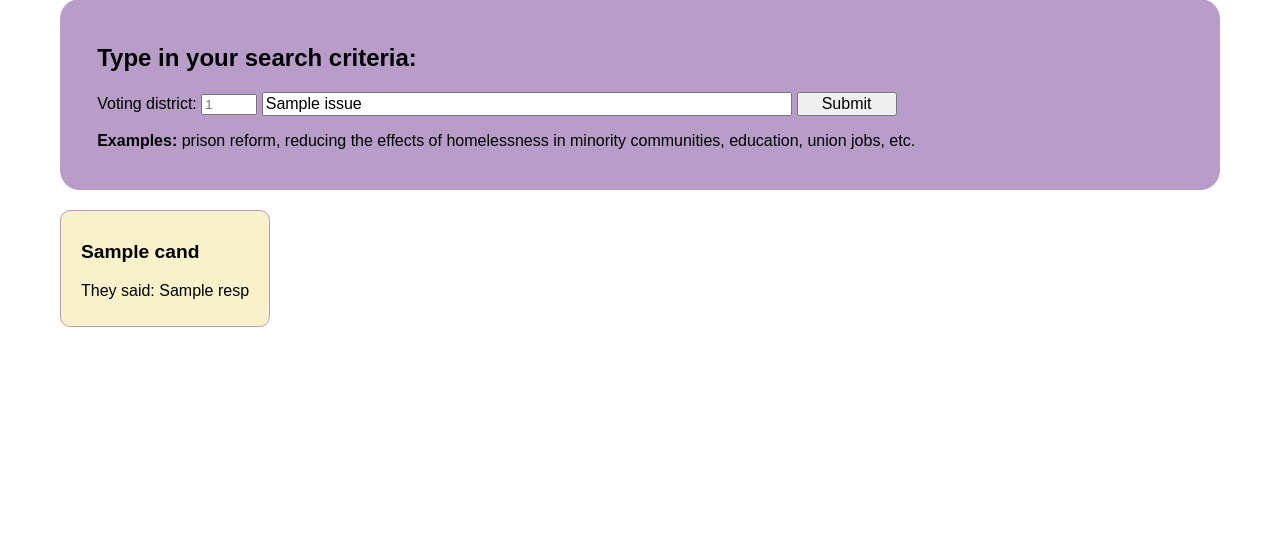
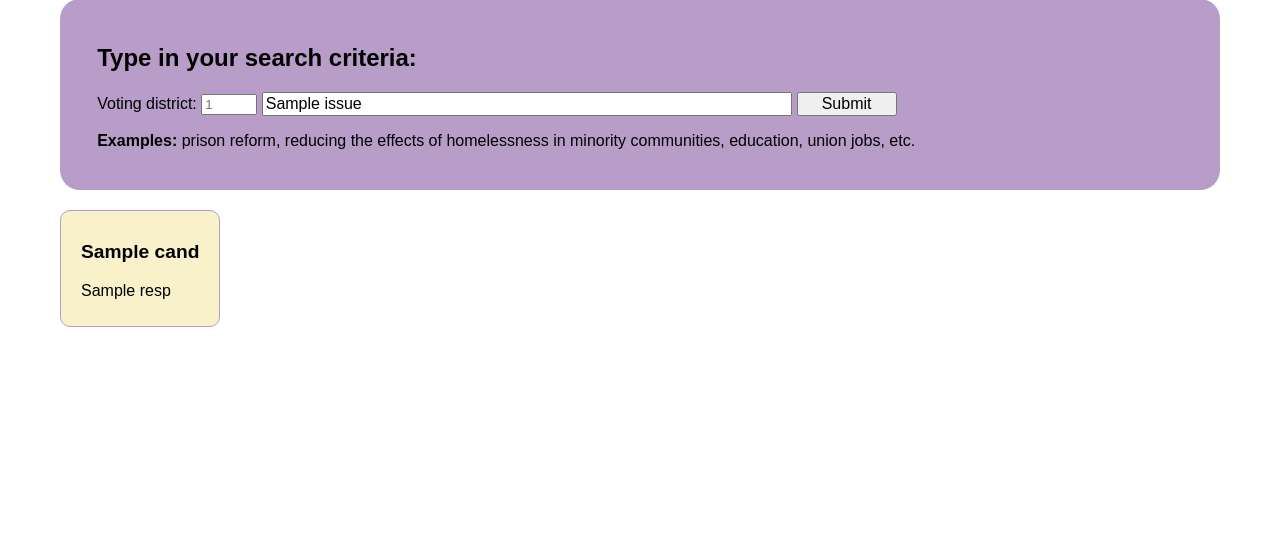
Before and after one commit to Bcsotty/hackathon23, a FastAPI app: template whocan/templates/search.html.jinja in a window 1280 px wide. Shown: the part 156-696 px from the top of the page. Run offline with FastAPI, Linux system fonts and the light colour scheme; the template is opened without the code that fills it: most values are stand-ins (such as "Sample title", 1, 10 or a date in 2020).

Commit message:
Remove flavor text

```diff
--- a/whocan/templates/search.html.jinja
+++ b/whocan/templates/search.html.jinja
@@ -6,7 +6,7 @@
                 {{ cand }}
             </p>
             <p class="prompt">
-                They said: {{ resp }}
+                {{ resp }}
             </p>
         </div>
     {% else %}
```
